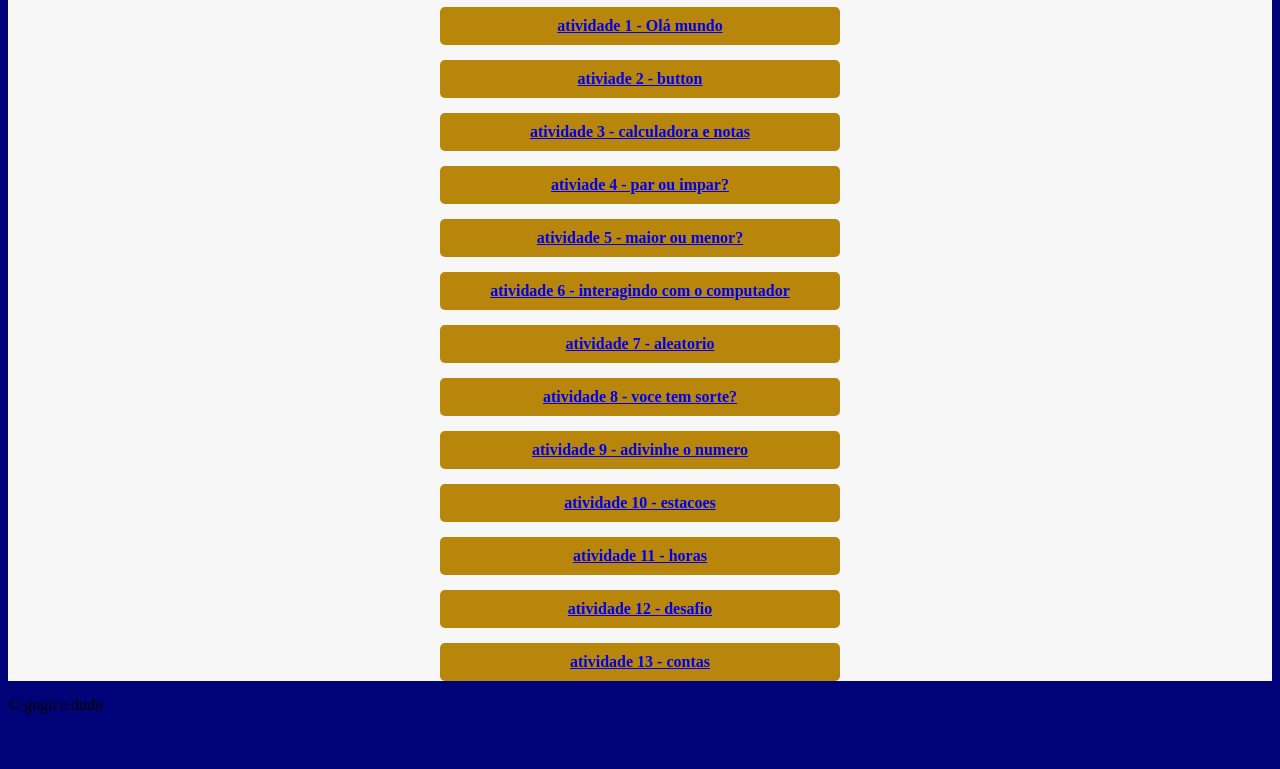
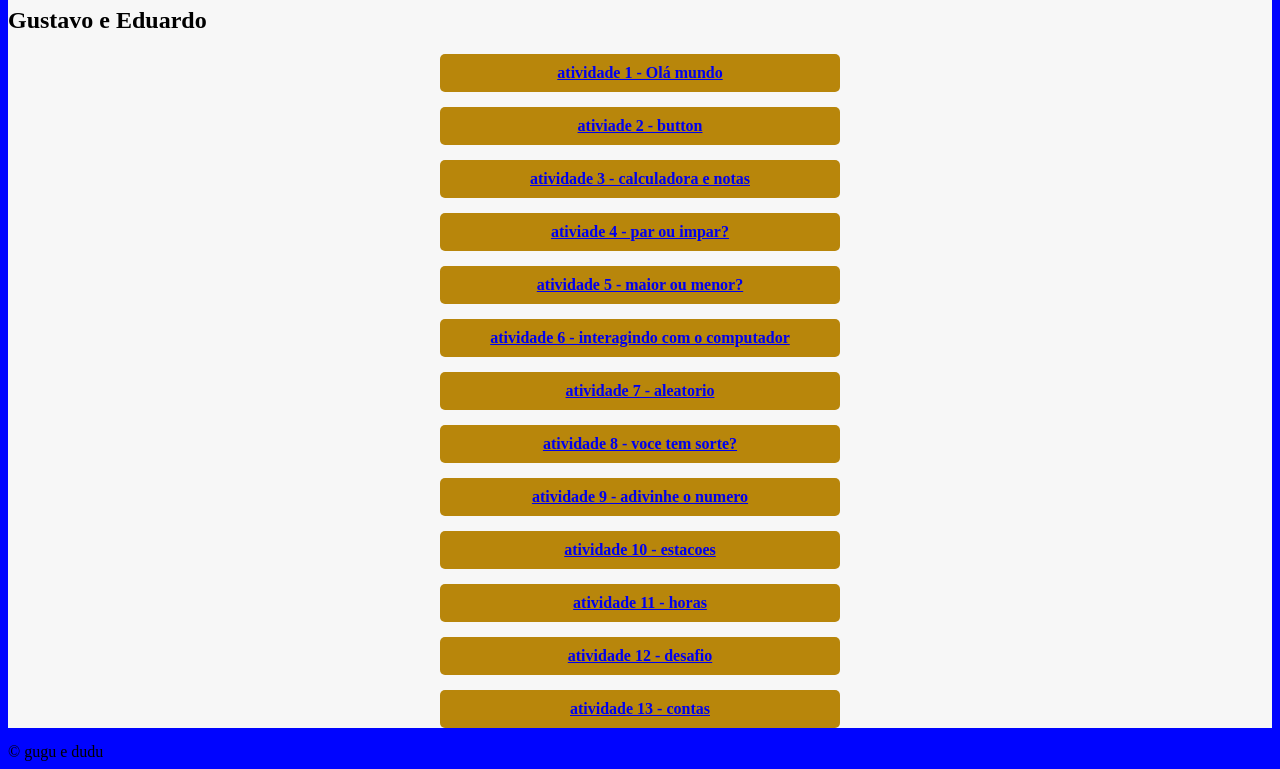
Before and after one commit to gustavochico7/portfolio, a plain HTML site: page index.html in a window 1280 px wide. Shown: the part 73-842 px from the top of the page. Before the commit the page ends 800 px from the top, so only its background shows below. Drawn offline with Linux system fonts and the light colour scheme.

Commit message:
Add files via upload

```diff
--- a/atividade 2/script.js
+++ b/atividade 2/script.js
@@ -0,0 +1,6 @@
+function cliquei(){
+    alert("Você clicou em mun xd");
+
+
+
+}
--- a/atividade 7/script.js
+++ b/atividade 7/script.js
@@ -9,9 +9,9 @@ function aleatorio() {
     let mostrar = document.getElementById('resultado');
     mostrar.innerHTML += `<p>Acabei de pensar no numero ${num}</p>`;
 
-    if (num == 67)
-
-    alert ("voce tem muita aura");
+    if (num == 67){
+        alert ("voce tem muita aura");
+    }
 
 
 }
--- a/index.html
+++ b/index.html
@@ -13,19 +13,20 @@
     </header>
          <main>
             <h1>Portifolio - Atividade java script 3 trimestre </h1>
-        <a href="atividade1/sim.html"><p>atividade 1 - Olá mundo</p></a>
-        <a href="atividade2/button.html"><p>ativiade 2 - button </p></a>
-        <a href="atividade3/aprovocao.html"><p>atividade 3 - calculadora e notas</p></a>
-        <a href="atividade4/parouimpar.html"><p>ativiade 4 - par ou impar?</p></a>
-        <a href="atividade5/maior.html"><p> atividade 5 - maior ou menor?</p></a>
-        <a href="ativiade6/site.html"><p> atividade 6 - interagindo com o computador</p></a>
-        <a href="atividae7/aleatorio.html"><p> atividade 7 - aleatorio</p></a>
-        <a href="atividae8/sorte.html"><p> atividade 8 - voce tem sorte? </p></a>
-        <a href="atividae9/adivinha.html"><p> atividade 9 - adivinhe o numero</p></a>
-        <a href="atividae10/estacoes.html"><p> atividade 10 - estacoes</p></a>
-        <a href="atividae11/horas.html"><p> atividade 11 - horas</p></a>
-        <a href="atividae12/desafio.html"><p> atividade 12 - desafio</p></a>
-        <a href="atividae13/contas.html"><p> atividade 13 - contas</p></a>
+            <h2>Gustavo e Eduardo</h2>
+        <a href="atividade 1/index.html"><p>atividade 1 - Olá mundo</p></a>
+        <a href="atividade 2/button.html"><p>ativiade 2 - button </p></a>
+        <a href="atividade 3/aprovocao.html"><p>atividade 3 - calculadora e notas</p></a>
+        <a href="atividade 4/parouimpar.html"><p>ativiade 4 - par ou impar?</p></a>
+        <a href="atividade 5/maior.html"><p> atividade 5 - maior ou menor?</p></a>
+        <a href="ativiade 6/site.html"><p> atividade 6 - interagindo com o computador</p></a>
+        <a href="atividae 7/aleatorio.html"><p> atividade 7 - aleatorio</p></a>
+        <a href="atividae 8/sorte.html"><p> atividade 8 - voce tem sorte? </p></a>
+        <a href="atividae 9/adivinha.html"><p> atividade 9 - adivinhe o numero</p></a>
+        <a href="atividae 10/estacoes.html"><p> atividade 10 - estacoes</p></a>
+        <a href="atividae 11/horas.html"><p> atividade 11 - horas</p></a>
+        <a href="atividae 12/desafio.html"><p> atividade 12 - desafio</p></a>
+        <a href="atividae 13/contas.html"><p> atividade 13 - contas</p></a>
 
 
 
--- a/style.css
+++ b/style.css
@@ -1,5 +1,5 @@
 body {
-    background-color: rgb(0, 2, 119);
+    background-color: rgb(0, 4, 255);
 }
 main{
     background-color: rgb(247, 247, 247);
```
Also changed, not shown: atividade 1/index.html (+1 -1 lines), atividade 2/button.html (+21 -0 lines), atividade 3/script.js (+2 -5 lines), atividade 5/script.js (+4 -4 lines), atividade 7/aleatorio.html (+0 -5 lines).
